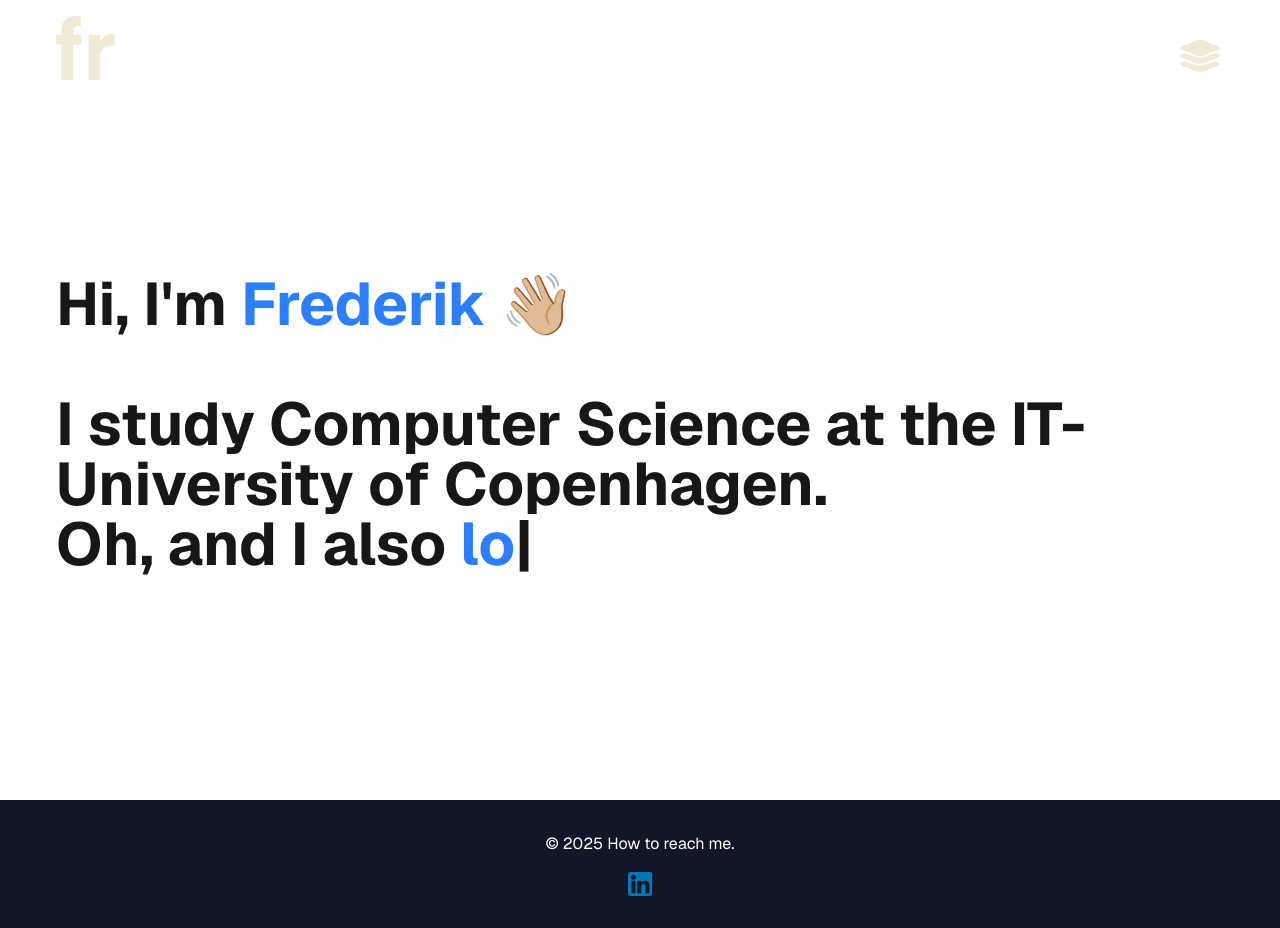
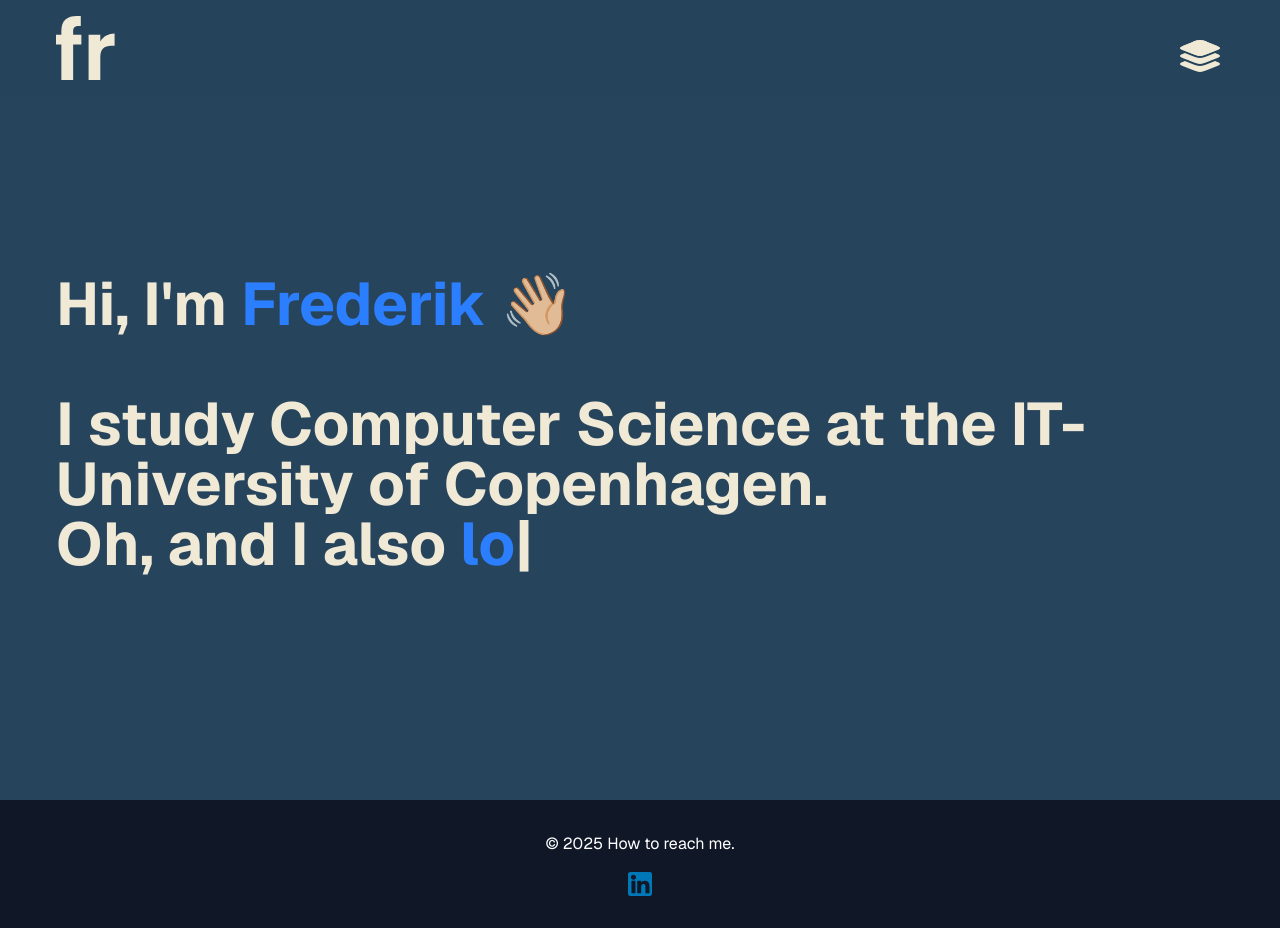
Before and after one commit to FrederikRothe/home, a Next.js app: page / in a window 1280 px wide. Built offline with nearby package versions, Linux system fonts and the light colour scheme.

Commit message:
removed light modes for now

```diff
--- a/app/globals.css
+++ b/app/globals.css
@@ -1,12 +1,12 @@
 @import "tailwindcss";
 
 :root {
-  --background: #ffffff;
-  --foreground: #171717;
-  --primary: #4f46e5;
-  --primary-hover: #4338ca;
-  --secondary: #f3f4f6;
-  --secondary-hover: #e5e7eb;
+  --background: #27445D;
+  --foreground: #EFE9D5;
+  --primary: #71BBB2;
+  --primary-hover: #5a968f;
+  --secondary: #497D74;
+  --secondary-hover: #30534d;
 }
 
 @theme inline {
```
